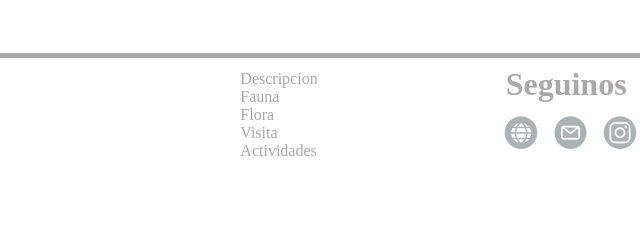
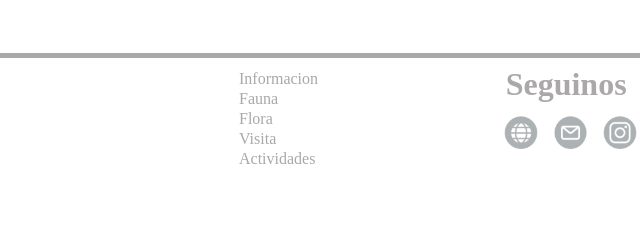
Before and after one commit to JoaquinCasanou/TP2-Parque-Nacional, a plain HTML site: page paginas/fauna.html in a window 1280 px wide. Shown: the part 3704-3940 px from the top of the page, 361-1001 px from the left. Drawn offline with Linux system fonts and the light colour scheme.

Commit message:
favicon, par de cosas mas

```diff
--- a/css/style-fauna.css
+++ b/css/style-fauna.css
@@ -255,9 +255,17 @@ a{
 
 
 
+.li__lifooter:hover{
+    font-size: 20px;
+}
+
+.li__lifooter{
+    width: 20px;
+    height: 20px;
 
 
-
+    margin-left: -40px;
+}
 
 
 
@@ -468,6 +476,11 @@ a{
     align-self: center;
 }
 
+
+.imagenes__redes:hover{
+    width: 70px;
+    height: 70px;
+}
 
 
 
--- a/paginas/fauna.html
+++ b/paginas/fauna.html
@@ -13,6 +13,7 @@
 
 
 </head>
+<link rel="icon" href="../scr/imagenes/logo_parque_nacional_rio_pilcomayo-removebg-preview.png" type="image/x-icon">
 <body>
 
     <header>
@@ -241,11 +242,11 @@ El parque cuenta con senderos y miradores estratégicamente ubicados para facili
         </div>
         <div id="contenedor__footerlistado">
             <ul id="ul__footer">
-                <p class="li__lifooter">Descripcion</p>
-                <p class="li__lifooter">Fauna</p>
-                <p class="li__lifooter">Flora</p>
-                <p class="li__lifooter">Visita</p>
-                <p class="li__lifooter">Actividades</p>
+                <p class="li__lifooter"><a href="../index.html">Informacion</a></p>
+                <p class="li__lifooter"><a href="../css/style-fauna.css">Fauna</a></p>
+                <p class="li__lifooter"><a href="../css/style-flora.css">Flora</a></p>
+                <p class="li__lifooter"><a href="">Visita</a></p>
+                <p class="li__lifooter"><a href="">Actividades</a></p>
             </ul>
         </div>
 
```
